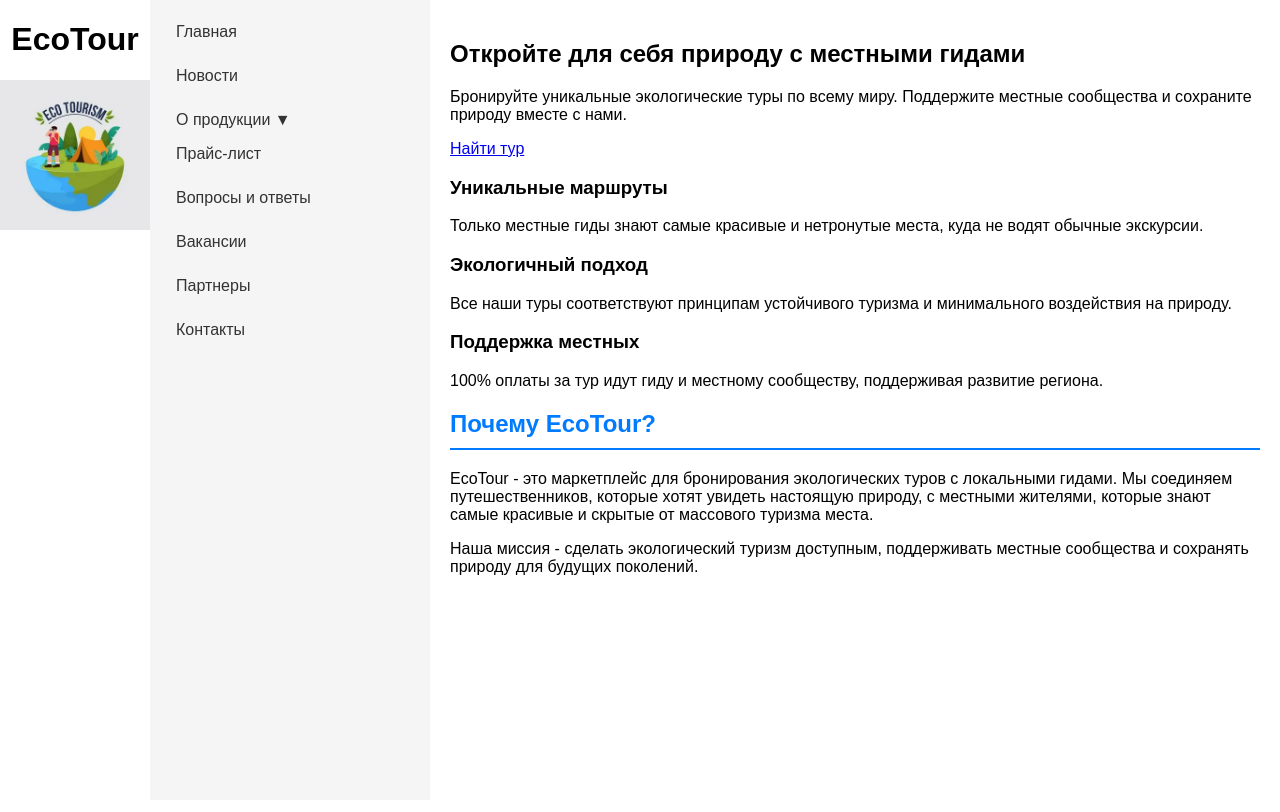
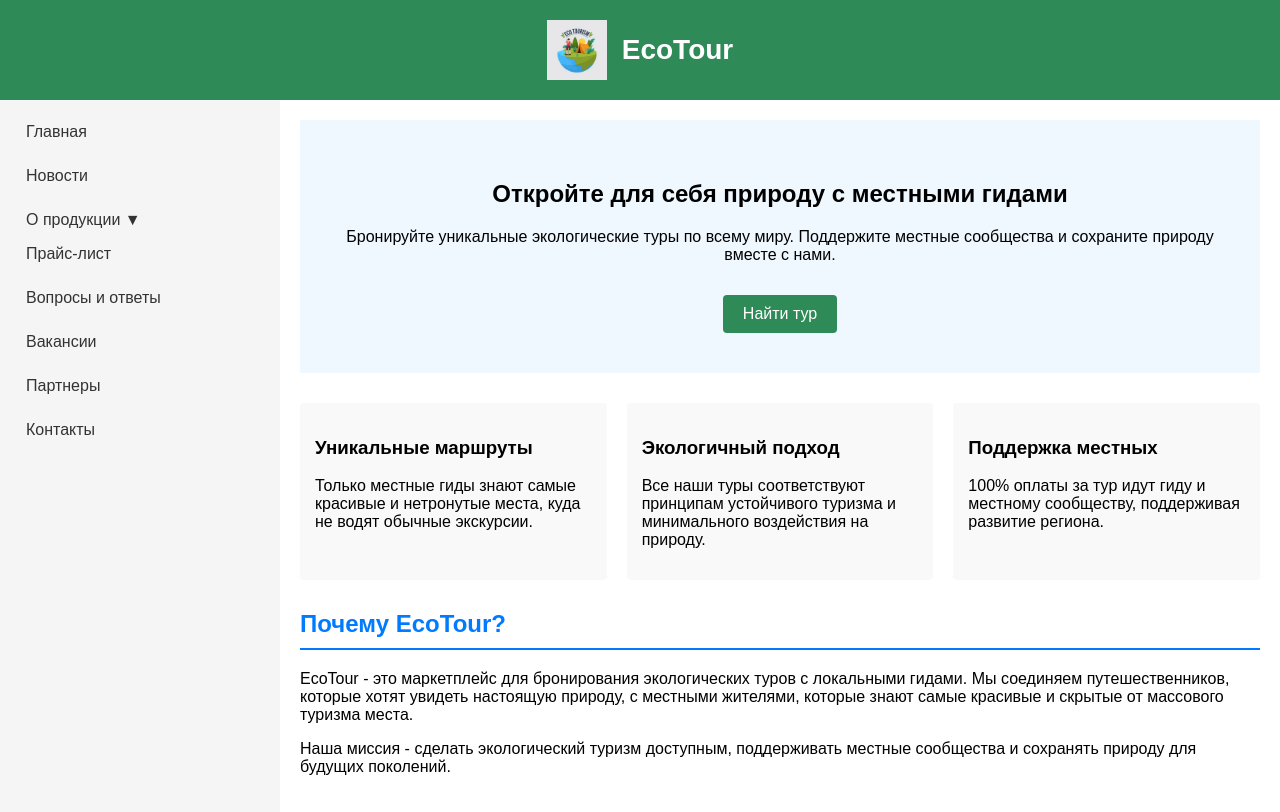
Before and after one commit to l1kaa11/UP02-2025, a plain HTML site: page index.html in a window 1280 px wide. Drawn offline with Linux system fonts and the light colour scheme.

Commit message:
Переделан header - исправлено его отображение, добавлены новые стили

```diff
--- a/index.html
+++ b/index.html
@@ -9,7 +9,46 @@
             margin: 0;
             padding: 0;
             display: flex;
+            flex-direction: column;
             min-height: 100vh;
+        }
+
+        .header-wrapper {
+            width: 100%;
+            background-color: #2e8b57;
+            box-shadow: 0 2px 5px rgba(0,0,0,0.1);
+        }
+
+        .header-container {
+            max-width: 1200px;
+            margin: 0 auto;
+            padding: 20px;
+            display: flex;
+            justify-content: center;
+            align-items: center;
+        }
+
+        .logo-title {
+            display: flex;
+            align-items: center;
+            gap: 15px;
+        }
+
+        .logo {
+            height: 60px;
+            width: auto;
+        }
+
+        .company-name {
+            font-size: 28px;
+            font-weight: bold;
+            margin: 0;
+            color: white;
+        }
+
+        .content-container {
+            display: flex;
+            flex-grow: 1;
         }
 
         nav {
@@ -50,8 +89,40 @@
             padding-bottom: 10px;
         }
 
+        .hero {
+            text-align: center;
+            padding: 40px 20px;
+            background-color: #f0f8ff;
+            margin-bottom: 20px;
+        }
+
+        .btn {
+            display: inline-block;
+            padding: 10px 20px;
+            background-color: #2e8b57;
+            color: white;
+            text-decoration: none;
+            border-radius: 4px;
+            margin-top: 15px;
+        }
+
+        .features {
+            display: flex;
+            flex-wrap: wrap;
+            gap: 20px;
+            margin: 30px 0;
+        }
+
+        .feature {
+            flex: 1;
+            min-width: 250px;
+            padding: 15px;
+            background: #f9f9f9;
+            border-radius: 4px;
+        }
+
         @media (max-width: 768px) {
-            body {
+            .content-container {
                 flex-direction: column;
             }
             nav {
@@ -61,14 +132,25 @@
             main {
                 order: 2;
             }
+
+            .header-container {
+                flex-direction: column;
+                text-align: center;
+            }
         }
     </style>
 </head>
 <body>
-     <header>
-        <h1 style="text-align: center;">EcoTour</h1>
-        <img src="images/logo.png" alt="Логотип" style="display: block; margin: 0 auto; max-width: 150px;">
-    </header>
+    <div class="header-wrapper">
+        <div class="header-container">
+            <div class="logo-title">
+                <img src="images/logo.png" alt="Логотип EcoTour" class="logo">
+                <h1 class="company-name">EcoTour</h1>
+            </div>
+        </div>
+    </div>
+
+    <div class="content-container">
         <nav>
             <ul>
                 <li><a href="index.html">Главная</a></li>
@@ -85,6 +167,7 @@
                 <li><a href="contacts.html">Контакты</a></li>
             </ul>
         </nav>
+
         <main>
             <section class="hero">
                 <h1>Откройте для себя природу с местными гидами</h1>
@@ -105,6 +188,7 @@
                     <h3>Поддержка местных</h3>
                     <p>100% оплаты за тур идут гиду и местному сообществу, поддерживая развитие региона.</p>
                 </div>
+            </section>
 
             <section class="about">
                 <h2>Почему EcoTour?</h2>
@@ -112,5 +196,6 @@
                 <p>Наша миссия - сделать экологический туризм доступным, поддерживать местные сообщества и сохранять природу для будущих поколений.</p>
             </section>
         </main>
+    </div>
 </body>
 </html>
```
Lines whose indentation alone changed are shown as unchanged.
